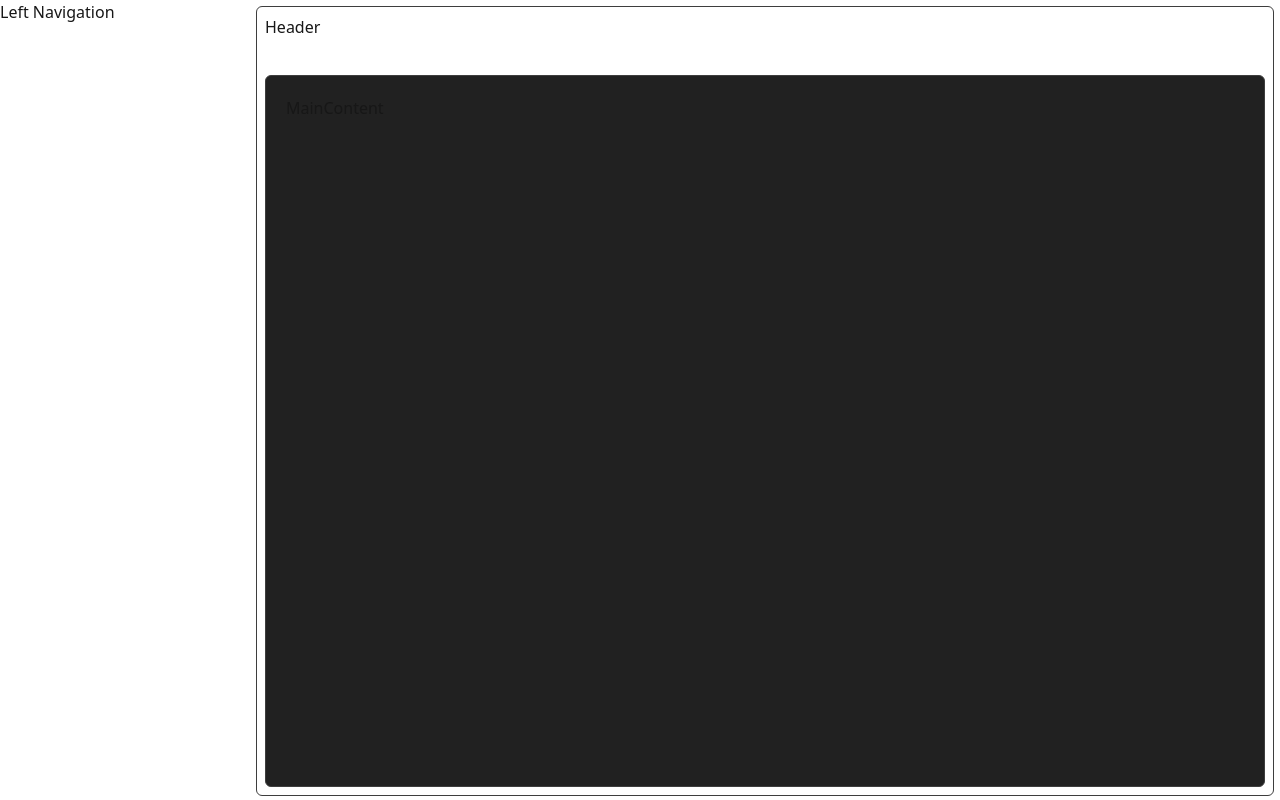
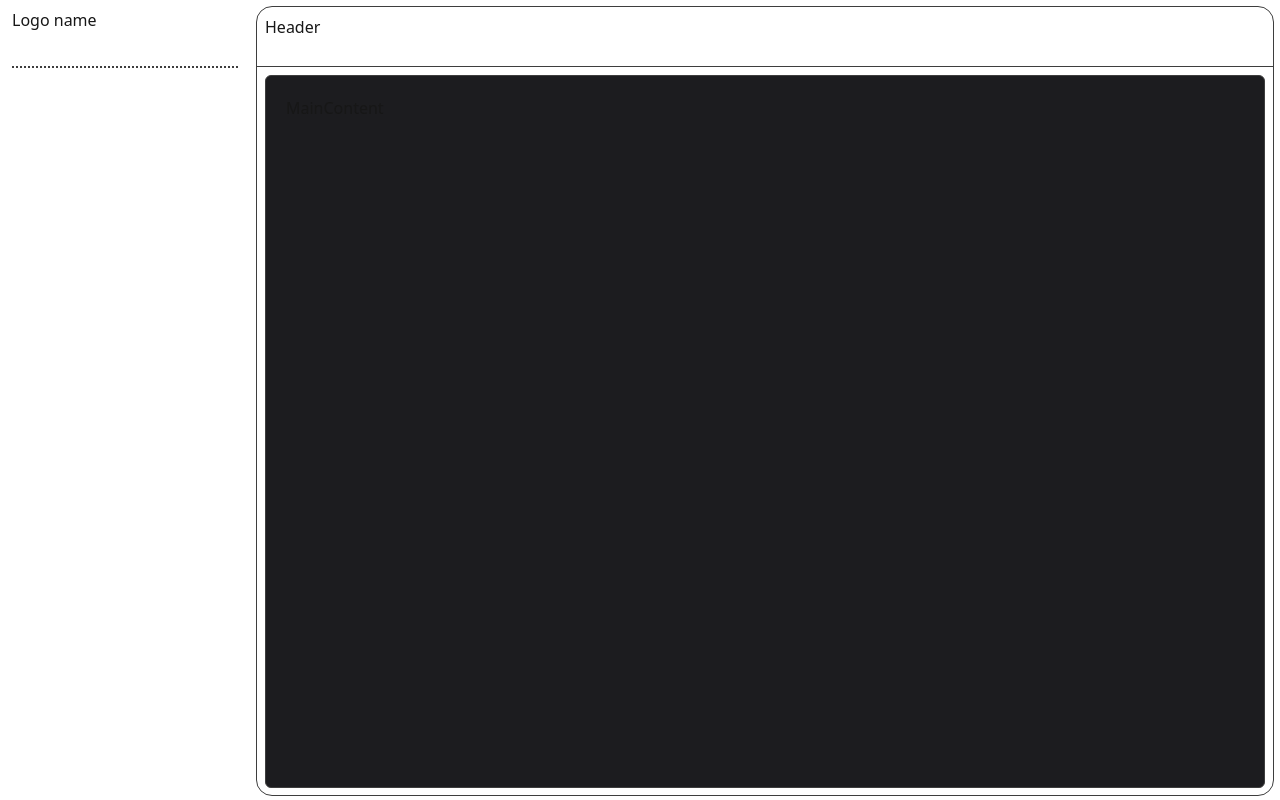
Before and after one commit to oPedroFranca/centralProjects, a Next.js app: page / in a window 1280 px wide. Built offline with nearby package versions, Linux system fonts and the light colour scheme.

Commit message:
ajustando layout

```diff
--- a/src/app/globals.css
+++ b/src/app/globals.css
@@ -9,7 +9,7 @@
 
 @media (prefers-color-scheme: dark) {
   :root {
-    --background: #171717;
+    --background: #161618;
     --foreground: #ededed;
   }
 }
--- a/src/app/page.tsx
+++ b/src/app/page.tsx
@@ -6,7 +6,7 @@ export default function Home() {
       <LeftNavigation />
 
       <div
-        className='w-full h-full m-1.5 p-2 border border-gray-500 rounded-md'
+        className='w-full h-full m-1.5 border border-gray-500 rounded-2xl'
         style={{height: 'calc(100% - 10px)'}}
       >
         <Header />
--- a/src/layout/Header/index.tsx
+++ b/src/layout/Header/index.tsx
@@ -1,6 +1,6 @@
 const Header = () => {
   return (
-    <div className='w-full h-[60px]'>
+    <div className='w-full h-[60px] border-b border-gray-500 p-2'>
       <p>
         Header
       </p>
--- a/src/layout/LeftNavigation/index.tsx
+++ b/src/layout/LeftNavigation/index.tsx
@@ -1,9 +1,12 @@
 const LeftNavigation = () => {
   return (
-    <div className='min-w-[250px] h-full'>
-      <p>
-        Left Navigation
-      </p>
+    <div className='min-w-[250px] h-full p-2 pl-3 pr-3'>
+      <div
+        className="h-[60px] border-b border-gray-500 border-dotted"
+        style={{ borderBottomWidth: '2px', borderBottomStyle: 'dotted' }}
+      >
+        <h1>Logo name</h1>
+      </div>
     </div>
   )
 };
--- a/src/layout/MainContent/index.tsx
+++ b/src/layout/MainContent/index.tsx
@@ -1,8 +1,8 @@
 const MainContent = () => {
   return (
     <div
-      className='bg-gray-600 p-5 border border-gray-500 rounded-md center'
-      style={{height: 'calc(100% - 60px)'}}
+      className='bg-gray-700 p-5 m-2 border border-gray-500 rounded-md center'
+      style={{height: 'calc(100% - 75px)'}}
     >
       <p>
         MainContent
--- a/tailwind.config.ts
+++ b/tailwind.config.ts
@@ -15,7 +15,8 @@ export default {
 
         'gray-500': '#3e3e3e',
         'gray-600': '#212121',
-        'gray-800': '#171717',
+        'gray-700': '#1C1C1F',
+        'gray-800': '#161618',
       },
     },
   },
```
